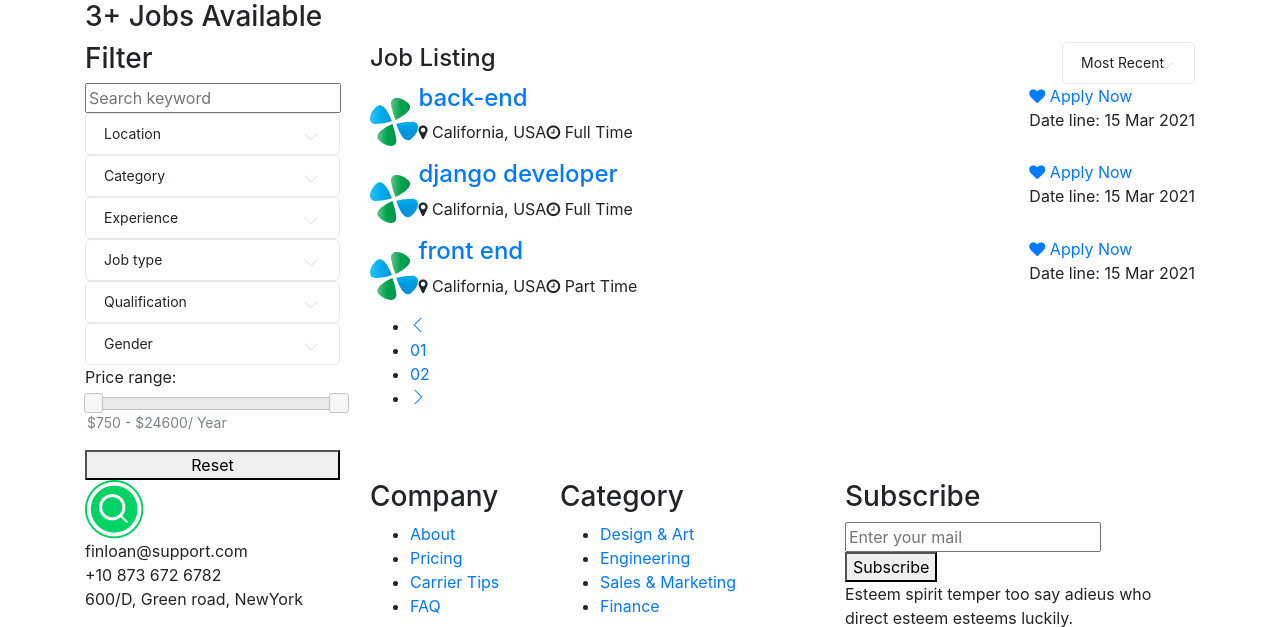
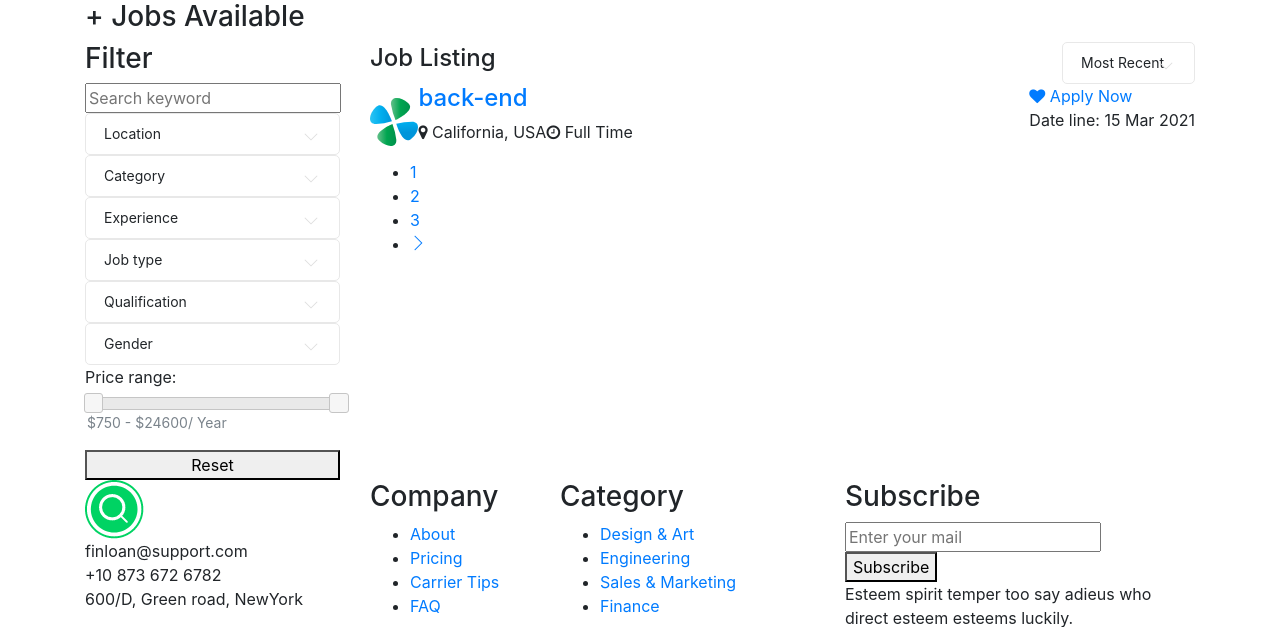
Before and after one commit to Abutalib44/django-job-board, a Django app: page /jobs/ in a window 1280 px wide. Shown: the part 257-884 px from the top of the page. Run offline with Django 3.2, Linux system fonts and the light colour scheme; data comes from the database, SQL or seed files in the repository; some libraries are stand-ins or nearby versions.

Commit message:
adding pagination of the jobs

```diff
--- a/job/templates/job/job_list.html
+++ b/job/templates/job/job_list.html
@@ -155,18 +155,28 @@
 
                     </div>
                     {% endfor %}
+
+                    {% if jobs.has_other_pages %}
                     <div class="row">
                         <div class="col-lg-12">
                             <div class="pagination_wrap">
                                 <ul>
-                                    <li><a href="#"> <i class="ti-angle-left"></i> </a></li>
-                                    <li><a href="#"><span>01</span></a></li>
-                                    <li><a href="#"><span>02</span></a></li>
-                                    <li><a href="#"> <i class="ti-angle-right"></i> </a></li>
+                                    {% if jobs.has_previous %}
+                                        <li><a href="?page={{jobs.previous_page_number}}"> <i class="ti-angle-left"></i> </a></li>
+                                    {% endif %}
+
+                                    {% for i in jobs.paginator.page_range %}
+                                    <li><a href="?page={{i}}"><span>{{i}}</span></a></li>
+                                    {% endfor %}
+
+                                    {% if jobs.has_next %}
+                                        <li><a href="?page={{jobs.next_page_number}}"> <i class="ti-angle-right"></i> </a></li>
+                                    {% endif %}
                                 </ul>
                             </div>
                         </div>
                     </div>
+                    {% endif %}
 
                 </div>
             </div>
--- a/job/views.py
+++ b/job/views.py
@@ -1,10 +1,15 @@
 from django.shortcuts import render
 from .models import job
+from django.core.paginator import Paginator
+
 # Create your views here.
 
 def job_list(request):
     job_list= job.objects.all()
-    context={'jobs':job_list}
+    paginator = Paginator(job_list, 1) # Show 1 contacts per page.
+    page_number = request.GET.get('page')
+    page_obj = paginator.get_page(page_number)
+    context={'jobs':page_obj}
     return render(request,'job/job_list.html',context)
 
 
```
